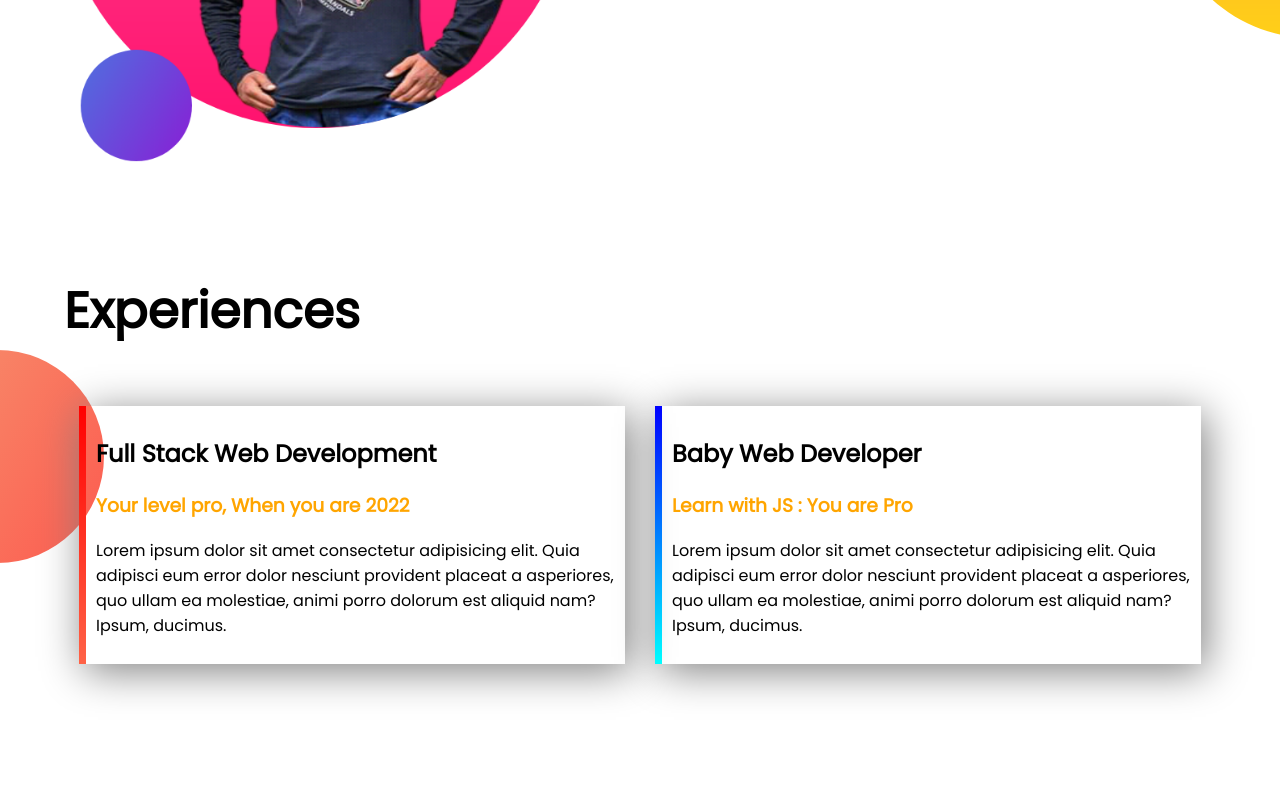
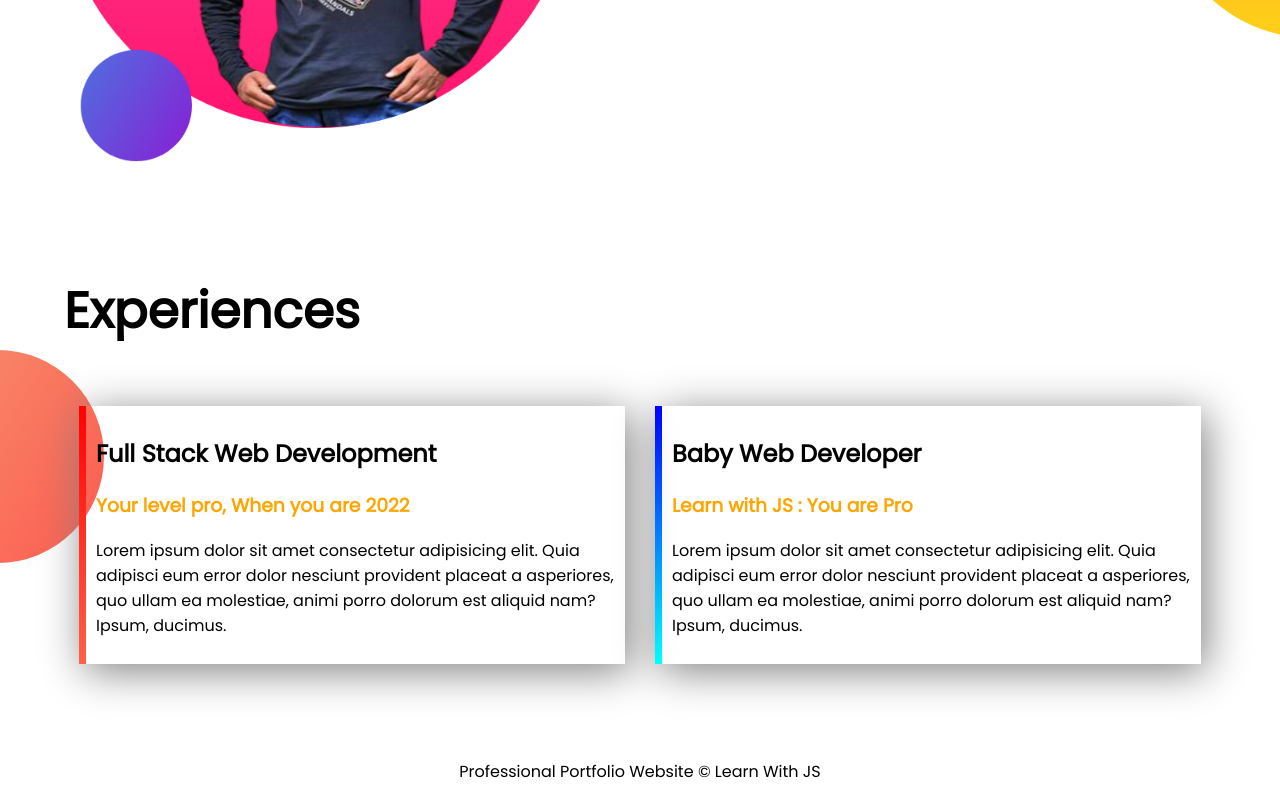
Before and after one commit to saidul83/I-am-Saidul, a plain HTML site: page index.html in a window 1280 px wide. Shown: the part 1115-1915 px from the top of the page. Before the commit the page ends 1858 px from the top, so only its background shows below. Drawn offline with Linux system fonts and the light colour scheme.

Commit message:
Footer Finishing

```diff
--- a/index.html
+++ b/index.html
@@ -52,5 +52,9 @@
 
         </div>
     </section>
+
+    <footer>
+        <p>Professional Portfolio  Website &COPY; Learn With JS</p>
+    </footer>
 </body>
 </html>
--- a/style.css
+++ b/style.css
@@ -76,3 +76,6 @@ h1{
     border-image-slice: 1;
     padding: 10px;
 }
+footer p{
+    text-align: center;
+}
```
